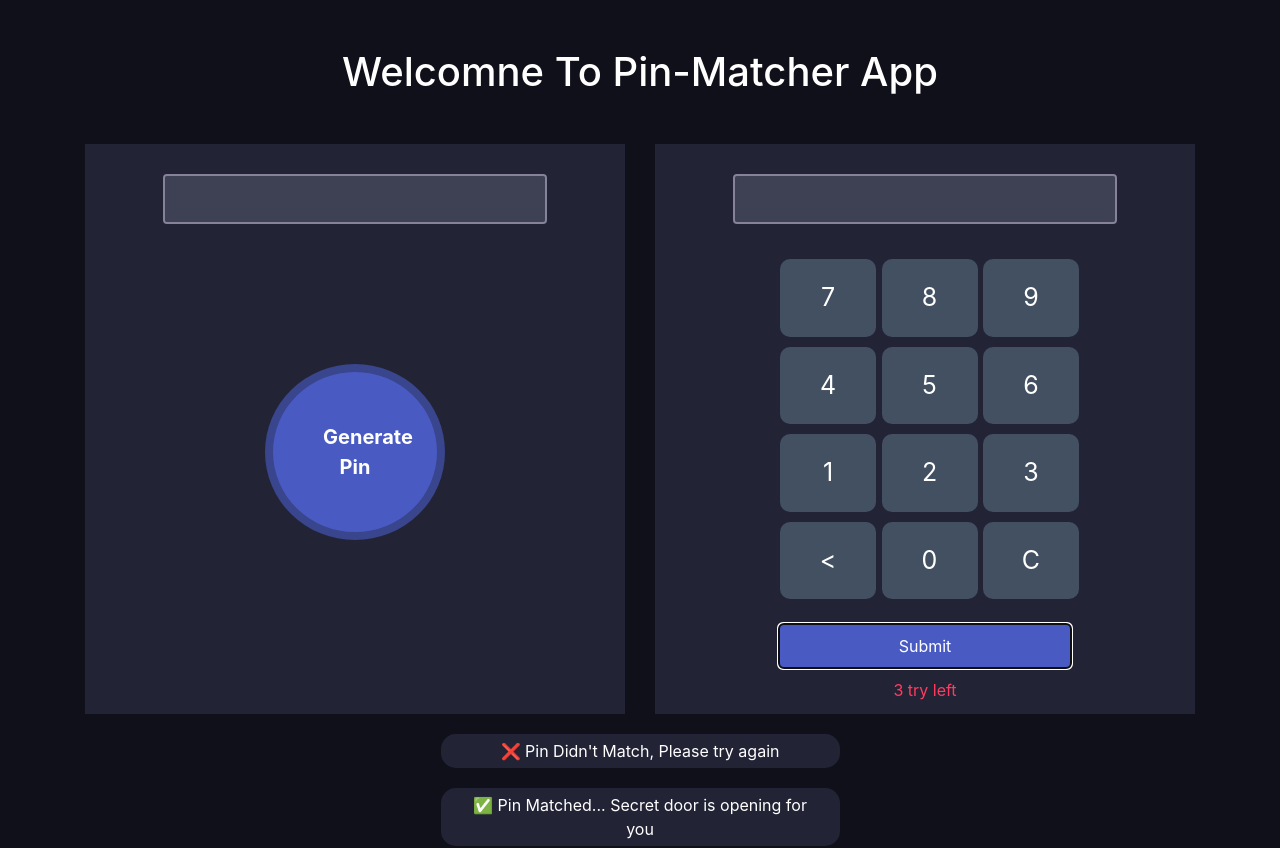
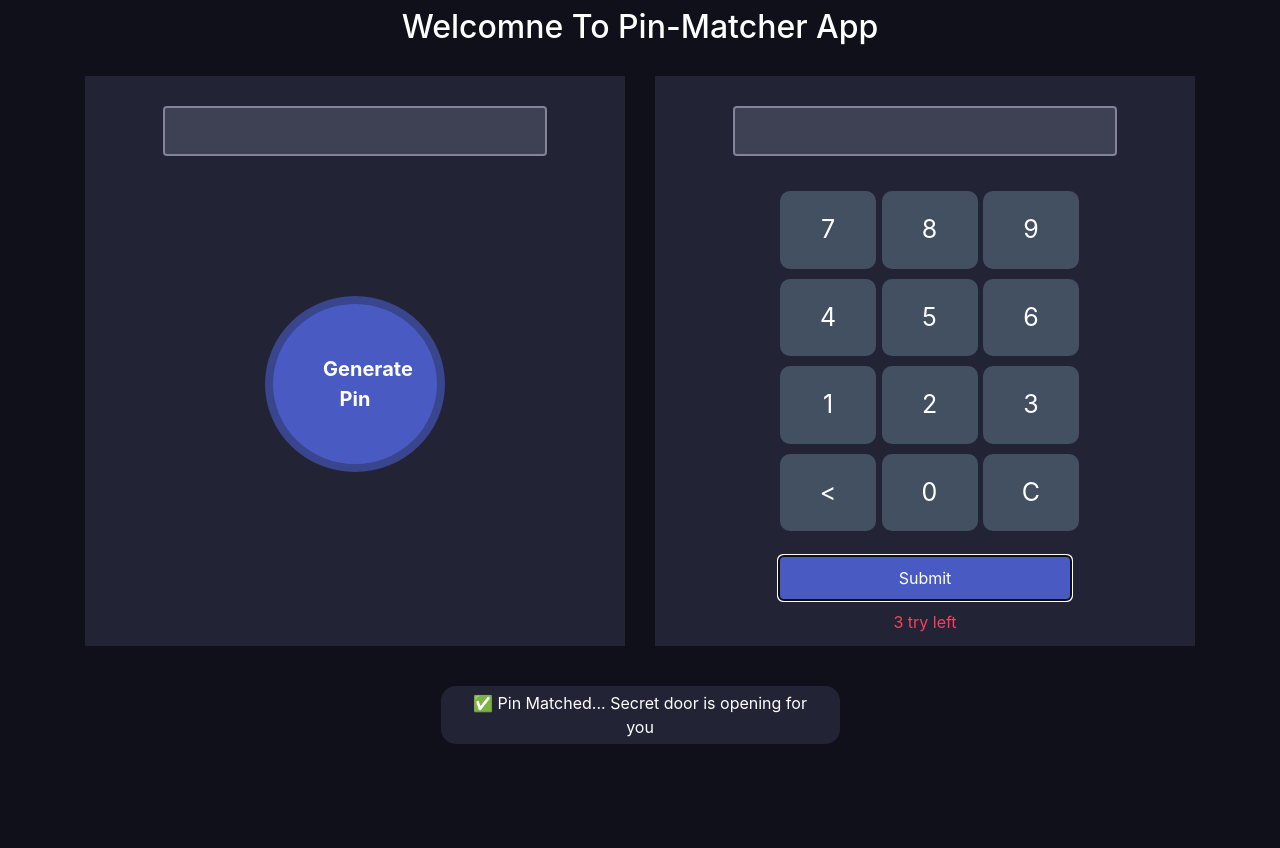
Before and after one commit to Minhazul-Arfin/pin-matcher, a plain HTML site: page index.html in a window 1280 px wide. Both pictures are taken after a click on the button "Submit". After the commit the page ends 808 px from the top, so only its background shows below. Drawn offline with nearby package versions, Linux system fonts and the light colour scheme.

Commit message:
all functionalities added

```diff
--- a/index.html
+++ b/index.html
@@ -8,7 +8,7 @@
     <link rel="stylesheet" href="style.css">
 </head>
 <body>
-    <h1 class="text-white text-center my-5">Welcomne To Pin-Matcher App</h1>
+    <h2 class="text-white text-center my-2">Welcomne To Pin-Matcher App</h2>
     <div class="container">
         <div class="row">
             <div class="col-md-6">
@@ -51,8 +51,8 @@
             </div>
         </div>
         <div class="notify-section">
-            <p class="notify">❌ Pin Didn't Match, Please try again</p>
-            <p class="notify">✅ Pin Matched... Secret door is opening for you</p>
+            <p id="failure-msg" class="notify">❌ Pin Didn't Match, Please try again</p>
+            <p id="success-msg" class="notify">✅ Pin Matched... Secret door is opening for you</p>
         </div>
     </div>
 
--- a/js/pin-generator.js
+++ b/js/pin-generator.js
@@ -12,7 +12,7 @@ function generatePin(){
 }
 
 
-
+// ---------------PIN GENERATION PART------------------
 document.getElementById('btn-pin-generate').addEventListener('click', function(){
     console.log("button clicked")
     const pin = generatePin();
@@ -20,6 +20,8 @@ document.getElementById('btn-pin-generate').addEventListener('click', function()
     showPin.value = pin;
 })
 
+
+// ---------------USER INPUT PART------------------
 document.getElementById('calculator').addEventListener('click', function(event){
     // CATCHING THE NUMBERS TYPED FROM CALCULATOR BUTTONS
     const number = event.target.innerText;
@@ -44,5 +46,38 @@ document.getElementById('calculator').addEventListener('click', function(event){
         const newTypedNumber = previousTypedNumber + number;
         typedNumberField.value = newTypedNumber;
     }
+});
 
+// ---------------VERIFY PIN------------------
+document.getElementById('btn-submit').addEventListener('click', function(){
+    //CATCHING GENERATED PIN
+    const generatedPinField = document.getElementById('show-pin');
+    const generatedPin = generatedPinField.value;
+
+    //CATCHING USER INPUT
+    const userInputField = document.getElementById('user-input');
+    const userInputPin = userInputField.value;
+
+    // CATCHING SUCCESS AND FAILURE MESSAGE ELEMENTS
+    const successMsg = document.getElementById('success-msg');
+    const failureMsg = document.getElementById('failure-msg');
+
+    console.log(userInputPin);
+    console.log(generatedPin);
+
+    // VARIFY PIN
+    if(userInputPin === generatedPin){
+        console.log("yes");
+        successMsg.style.display = 'block';
+        failureMsg.style.display = 'none';
+        userInputField.value = "";
+        generatedPinField.value = "";
+    }
+    else{
+        console.log("no");
+        failureMsg.style.display = 'block';
+        successMsg.style.display = 'none';
+        userInputField.value = "";
+        generatedPinField.value = "";
+    }
 })
--- a/style.css
+++ b/style.css
@@ -95,10 +95,11 @@ color: #E0B612;
     margin-top: 20px;
     border-radius: 15px;
     padding: 5px 20px;
+    display: none;
 }
 .notify-section{
     width: 35%;
-    margin: 0 auto;
+    margin: 20px auto;
 }
 .action-left {
     color: #FF3C5F;
```
